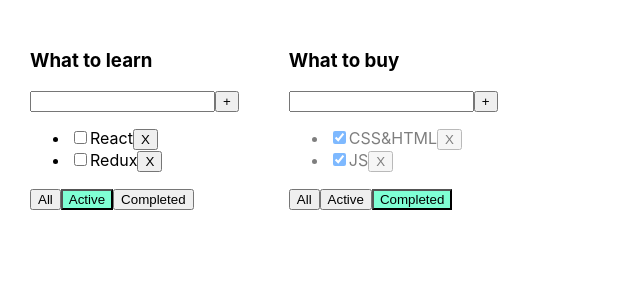
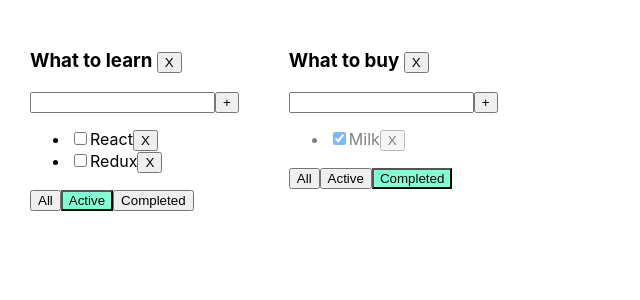
Before and after one commit to Anny2393/1-todolist, a React (Create React App) app: page / in a window 1280 px wide. Shown: the top 300 px of the page, without its empty margins (0-640 px from the left). Built offline with nearby package versions, Linux system fonts and the light colour scheme.

Commit message:
Todolist 5.1

```diff
--- a/src/App.tsx
+++ b/src/App.tsx
@@ -13,80 +13,84 @@
 
 function App() {
 
-    let [tasks, setTasks] = useState<Array<TasksPropsType>>([
-        {id: v1(), title: "CSS&HTML", isDone: true},
-        {id: v1(), title: "JS", isDone: true},
-        {id: v1(), title: "React", isDone: false},
-        {id: v1(), title: "Redux", isDone: false},
-    ]);
-    console.log(tasks);
+    // Удаление таски
+    function removeTask(id: string, todolistId: string) {
+        let tasks = tasksObj[todolistId]
 
-// Удаление таски
-    function removeTask(id: string) {
         let filteredTasks = tasks.filter(t => t.id !== id)
-        setTasks(filteredTasks);
+        tasksObj[todolistId] = filteredTasks
+        setTasksObj({...tasksObj});
     }
 
 // Добавление новой таски
-    function addTask(title: string) {
-        let newTask = {
-            id: v1(),
-            title: title,
-            isDone: false}
-// Создание нового массива newTasks с новой таской newTask и добавлением
-// после новой таски исходного массива тасок ...tasks
-        let newTasks = [newTask, ...tasks];
-        setTasks(newTasks);
+    function addTask(title: string, todolistId: string) {
+
+        let task = {id: v1(), title: title, isDone: false};
+        let tasks = tasksObj[todolistId];
+        let newTasks = [task, ...tasks];
+        tasksObj[todolistId] = newTasks
+        setTasksObj({...tasksObj});
     }
 
-// changeStatus - это функция, принимающая два аргумента:
-// taskId (идентификатор задачи, которую нужно изменить) и
-// isDone (новый статус задачи, true для завершенных задач
-// и false для незавершенных).
-    function changeStatus(taskId: string, isDone: boolean) {
-// выполняется поиск задачи в массиве tasks, используя метод find.
-// Этот метод проходит по всем элементам массива tasks и возвращает
-// первый элемент, для которого условие внутри функции обратного
-// вызова (в данном случае, task.id === taskId) возвращает true.
-// Таким образом, мы находим задачу с заданным taskId.
+    function changeStatus(taskId: string, isDone: boolean, todoListId: string) {
+        let tasks = tasksObj[todoListId];
         let task = tasks.find(task => task.id === taskId);
-// Если задача была найдена (т.е., task не является undefined),
-// то ей присваивается новое значение isDone, переданное как аргумент.
-// Это изменяет статус задачи.
         if (task) {
             task.isDone = isDone
+            setTasksObj({...tasksObj});
         }
-
-// Затем, после изменения статуса задачи, вызывается
-// setTasks([...tasks]). Это обновляет состояние tasks, передавая
-// в него новый массив задач.
-        setTasks([...tasks]);
     }
 
     function changeFilter(value: FilterValuesType, todoListId: string) {
-let todoList = todoLists.find(tl => tl.id === todoListId);
-if (todoList) {
-    todoList.filter = value;
-    setTodoLists([...todoLists]);
-}
+        let todoList = todoLists.find(tl => tl.id === todoListId);
+        if (todoList) {
+            todoList.filter = value;
+            setTodoLists([...todoLists]);
+        }
     }
 
-    let [todoLists, setTodoLists] = useState <Array<TodoListType>>([
-        {id: v1(), title: "What to learn", filter: "Active"},
-        {id: v1(), title: "What to buy", filter: "Completed"}
+    let todolistId1 = v1();
+    let todolistId2 = v1();
+
+
+    let [todoLists, setTodoLists] = useState<Array<TodoListType>>([
+        {id: todolistId1, title: "What to learn", filter: "Active"},
+        {id: todolistId2, title: "What to buy", filter: "Completed"}
     ]);
+
+    let removeTodoList = (todoListId: string) => {
+        let filteredTodoList = todoLists.filter(tl => tl.id !== todoListId)
+        setTodoLists(filteredTodoList);
+
+        delete tasksObj[todolistId1];
+        setTasksObj({...tasksObj});
+    }
+
+    let [tasksObj, setTasksObj] = useState({
+        [todolistId1]: [
+            {id: v1(), title: "CSS&HTML", isDone: true},
+            {id: v1(), title: "JS", isDone: true},
+            {id: v1(), title: "React", isDone: false},
+            {id: v1(), title: "Redux", isDone: false},
+        ],
+        [todolistId2]: [
+            {id: v1(), title: "Book", isDone: false},
+            {id: v1(), title: "Milk", isDone: true},
+
+        ]
+    })
 
     return (
         <div className="App">
             {
-                todoLists.map( (tl) => {
+                todoLists.map((tl) => {
 
-                    let tasksForTodolist = tasks;
+                    let tasksForTodolist = tasksObj[tl.id];
                     if (tl.filter === "Completed") {
-                        tasksForTodolist = tasks.filter(t => t.isDone === true);
+                        tasksForTodolist = tasksForTodolist.filter(t => t.isDone === true);
                     }
                     if (tl.filter === "Active") {
-                        tasksForTodolist = tasks.filter(t => t.isDone === false);
+                        tasksForTodolist = tasksForTodolist.filter(t => t.isDone === false);
                     }
 
                     return <Todolist
@@ -99,6 +103,7 @@
                         addTask={addTask}
                         changeTaskStatus={changeStatus}
                         filter={tl.filter}
+                        removeTodoList={removeTodoList}
                     />
                 })
             }
--- a/src/Todolist.tsx
+++ b/src/Todolist.tsx
@@ -13,49 +13,36 @@
     id: string
     title: string
     tasks: Array<TasksPropsType>
-    removeTask: (id: string) => void
+    removeTask: (id: string, todoListId: string) => void
     changeFilter: (value: FilterValuesType, todoList: string) => void
-    addTask: (title: string) => void
-    changeTaskStatus: (taskId: string, isDone: boolean) => void
+    addTask: (title: string, todoListId: string) => void
+    changeTaskStatus: (taskId: string, isDone: boolean, todoListId: string) => void
     filter: FilterValuesType
+    removeTodoList: (todoListId: string) => void
 }
 
 export function Todolist(props: TodolistPropsType) {
     const [newTaskTitle, setNewTaskTitle] = useState("");
     const [error, setError] = useState<string | null>(null);
 
-// Эта функция обновляет состояние компонента новым значением, которое пользователь ввел в текстовом поле.
+
     const onNewTitleChangeHandler = (e: ChangeEvent<HTMLInputElement>) => {
         setNewTaskTitle(e.currentTarget.value)
     }
 
-// Эта функция служит для обработки события нажатия клавиши "Enter" в текстовом поле и добавляет
-// новую задачу на основе значения в текстовом поле, а затем очищает текстовое поле.
-// Код символа 13 представляет собой клавишу "Enter" на клавиатуре.
+
     const onKeyPressHandler = (e: KeyboardEvent<HTMLInputElement>) => {
         setError(null);
         if (e.charCode === 13) {
-            props.addTask(newTaskTitle);
-            setNewTaskTitle("");
+            addTask();
         }
     }
 
-// Эта функция служит для добавления новой задачи.
+
     const addTask = () => {
-// Это условие проверяет, если значение newTaskTitle не является пустой строкой
-// после удаления начальных и конечных пробелов с помощью .trim().
-// Если newTaskTitle содержит только пробелы или является пустой строкой после
-// удаления пробелов, условие не выполнится, и код внутри блока if не будет выполнен.
-// Это предотвращает добавление пустой задачи или задачи, состоящей только из пробелов.
+
         if (newTaskTitle.trim() !== "") {
-// Если newTaskTitle не пустой, то функция props.addTask
-// вызывается, передавая в нее newTaskTitle, из которого
-// удалены начальные и конечные пробелы с помощью .trim().
-// Это позволяет добавить новую задачу с очищенным заголовком в список задач.
-            props.addTask(newTaskTitle.trim());
-// После добавления задачи, значение newTaskTitle устанавливается
-// в пустую строку с помощью setNewTaskTitle(""), чтобы очистить поле ввода.
-// Это подготавливает поле ввода для добавления следующей задачи.
+            props.addTask(newTaskTitle.trim(), props.id);
             setNewTaskTitle("");
         } else {
             setError("Title is required");
@@ -65,10 +52,13 @@
     const onAllClickHandler = () => props.changeFilter("All", props.id);
     const onActiveClickHandler = () => props.changeFilter("Active", props.id);
     const onCompletedClickHandler = () => props.changeFilter("Completed", props.id);
+    const removeTodoList = () => {
+        props.removeTodoList(props.id)
+    }
 
     return (
         <div>
-            <h3>{props.title}</h3>
+            <h3>{props.title} <button onClick={removeTodoList}>X</button></h3>
             <div>
                 <input value={newTaskTitle}
                        onChange={onNewTitleChangeHandler}
@@ -82,40 +72,15 @@
             </div>
             <ul>
                 {
-// props.tasks.map() выполняет перебор каждой задачи в массиве props.tasks.
-// Для каждой задачи (t) создается элемент списка <li>. Внутри этого элемента
-// есть ключ key={t.id}. Роль ключа (key={t.id}) заключается в следующем:
-// 1. Ключи должны быть уникальными внутри списка элементов. В данном случае,
-// каждый t.id предполагается уникальным для каждой задачи.
-// 2. Когда React перерисовывает компонент, он сравнивает старые элементы с новыми
-// по ключам, чтобы определить, какие элементы были добавлены, изменены или удалены.
                     props.tasks.map(t => {
-
-                        const onRemoveHandler = () => {props.removeTask(t.id)}
-
-// Функция onChangeHandler привязана к событию onChange элемента <input type="checkbox>.
-// Когда пользователь кликает на чекбоксе, вызывается функция onChangeHandler,
-// которая выполняет следующее:
-// e: ChangeEvent<HTMLInputElement> - принимает объект события ChangeEvent,
-// представляющий изменение элемента <input>. В данном случае, это изменение состояния чекбокса.
-// props.changeTaskStatus(t.id, e.currentTarget.checked) - вызывает
-// функцию props.changeTaskStatus с двумя аргументами: t.id (идентификатор задачи)
-// и e.currentTarget.checked (новое состояние чекбокса).
-// Это используется для обновления статуса задачи.
+                        const onRemoveHandler = () => {props.removeTask(t.id, props.id )}
                         const onChangeHandler = (e: ChangeEvent<HTMLInputElement>) => {
-                            props.changeTaskStatus(t.id, e.currentTarget.checked);
+                            props.changeTaskStatus(t.id, e.currentTarget.checked, props.id);
                             }
 
                         return <li key={t.id} className={t.isDone ? "is-done" : ""}>
-{/*// Это элемент для отметки задачи как завершенной или не завершенной.*/}
-{/*// Элемент типа "checkbox" позволяет пользователю выбирать или снимать выбор с задачи.                            */}
                             <input type="checkbox"
-// Это атрибут onChange связан с функцией onChangeHandler. Эта функция будет вызвана каждый раз,
-// когда пользователь изменит состояние (выбрано или не выбрано) чекбокса.
                                    onChange={onChangeHandler}
-// Атрибут checked используется для определения состояния чекбокса.
-// Если t.isDone равно true, чекбокс будет отмечен, что указывает на то, что задача завершена.
-// Если t.isDone равно false, чекбокс не будет отмечен, указывая на то, что задача не завершена.
                                    checked={t.isDone}/>
                             <span>{t.title}</span>
                             <button onClick={onRemoveHandler}>X</button>
```
